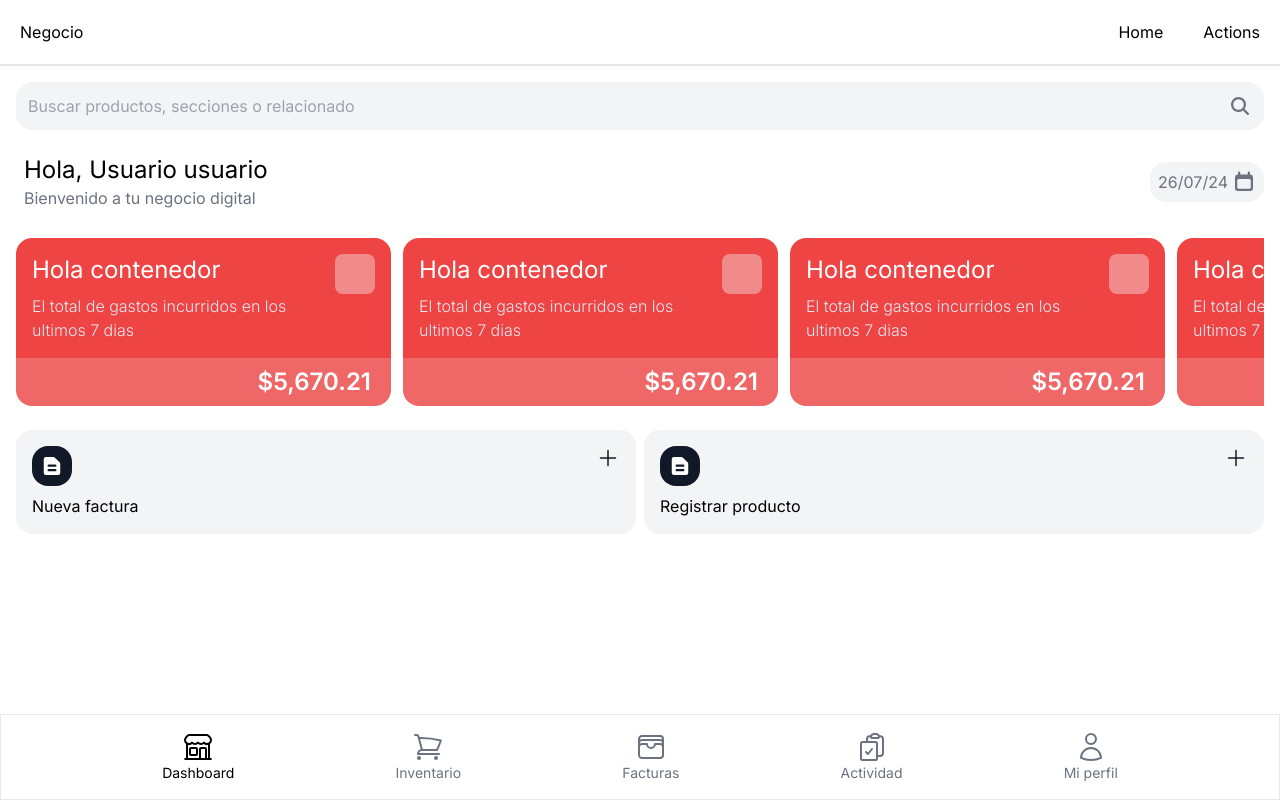
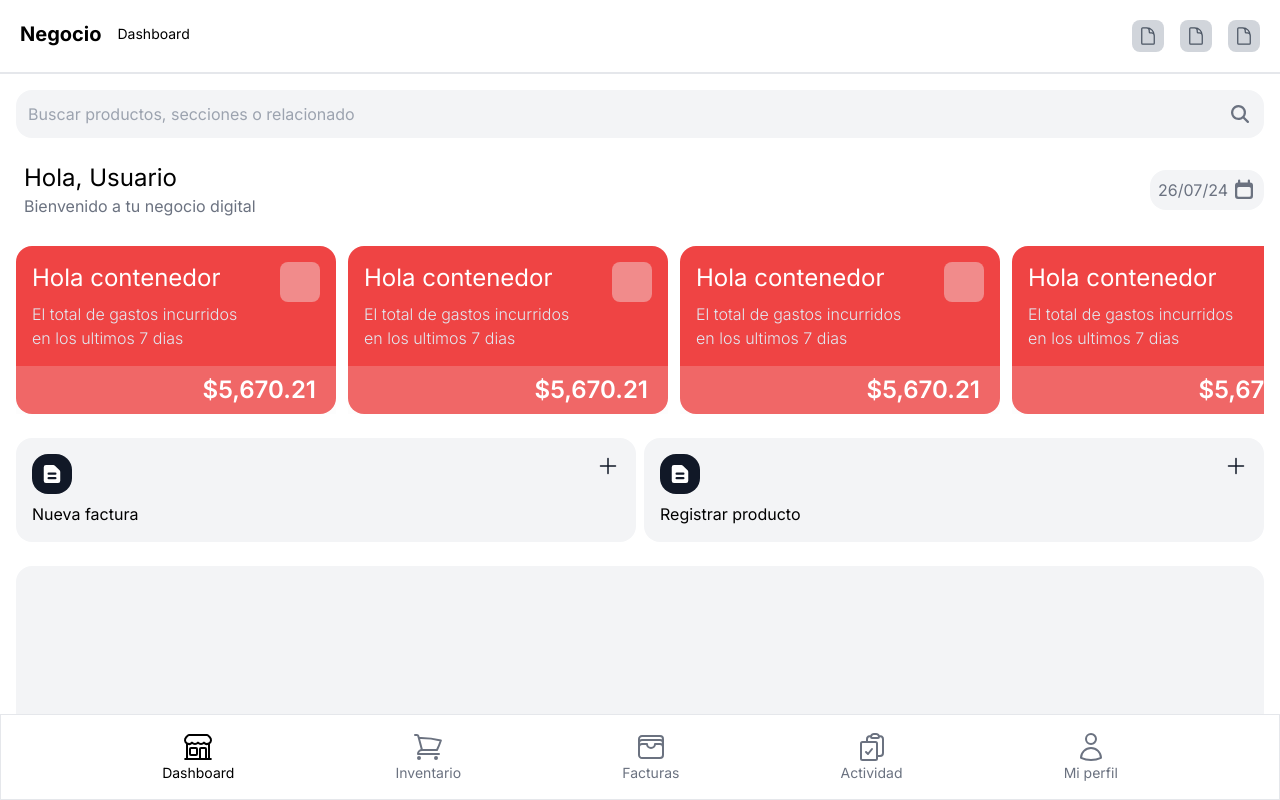
Before and after one commit to Empresadgra/application, a Next.js app: page / in a window 1280 px wide. Built offline with nearby package versions, Linux system fonts and the light colour scheme.

Commit message:
Add navButton

```diff
--- a/src/app/page.tsx
+++ b/src/app/page.tsx
@@ -9,8 +9,8 @@ export default function Home() {
       {/*<Invoice />*/}
       <main className="flex min-h-screen w-full">
         <section className="hidden lg:block "></section>
-        <section className="flex flex-col justify-between items-center w-full">
-          <div className="flex flex-col items-center w-full">
+        <section className="flex flex-col justify-between items-center w-full min-h-full">
+          <div className="flex flex-col items-center w-full overflow-auto h-full">
             <Navbar />
             <Dashboard />
           </div>
--- /dev/null
+++ b/src/components/DailySales.tsx
@@ -0,0 +1,10 @@
+const DailySales = () => {
+  return (
+    <div className="h-[45%] w-full flex justify-between items-center rounded-2xl bg-gray-100">
+      <div></div>
+      <div></div>
+    </div>
+  );
+}
+
+export { DailySales };
--- a/src/components/Dashboard.tsx
+++ b/src/components/Dashboard.tsx
@@ -1,6 +1,7 @@
 import { CalendarIcon, MagnifyingGlassIcon } from "@heroicons/react/16/solid";
 import { StatisticCard } from "./StatisticCard";
 import { ActionButton } from "./ActionButton";
+import { DailySales } from "./DailySales";
 
 const Dashboard = (): JSX.Element => {
   return (
@@ -15,7 +16,7 @@ const Dashboard = (): JSX.Element => {
       </div>
       <div className="mt-6 mb-7 ml-2 rounded-lg flex justify-between items-center">
         <div>
-          <h1 className="text-2xl font-normal">Hola, Usuario usuario</h1>
+          <h1 className="text-2xl font-normal">Hola, Usuario</h1>
           <p className="text-gray-500">Bienvenido a tu negocio digital</p>
         </div>
         <button
@@ -36,6 +37,7 @@ const Dashboard = (): JSX.Element => {
         <ActionButton action={"Nueva factura"}/>
         <ActionButton action={"Registrar producto"}/>
       </div>
+      <DailySales />
     </div>
   );
 }
--- /dev/null
+++ b/src/components/NavButton.tsx
@@ -0,0 +1,11 @@
+import { DocumentIcon } from "@heroicons/react/24/outline";
+
+const NavButton = (): JSX.Element => {
+  return (
+    <button className="size-8 flex justify-center items-center rounded-lg bg-gray-300">
+      <DocumentIcon className="size-5 text-gray-600"/>
+    </button>
+  );
+}
+
+export { NavButton };
--- a/src/components/Navbar.tsx
+++ b/src/components/Navbar.tsx
@@ -1,12 +1,21 @@
+import { NavButton } from "./NavButton";
+
 const Navbar = (): JSX.Element => {
   return (
     <nav className="w-full p-5 flex justify-between border-b-2">
       <div>
-        <h2>Negocio</h2>
+        <h2 className="text-sm flex items-center gap-4"><b className="text-xl">Negocio</b> Dashboard</h2>
       </div>
-      <ul className="flex gap-10">
-        <li>Home</li>
-        <li>Actions</li>
+      <ul className="flex gap-4">
+        <li>
+          <NavButton />
+        </li>
+        <li>
+          <NavButton />
+        </li>
+        <li>
+          <NavButton />
+        </li>
       </ul>
     </nav>
   );
--- a/src/components/StatisticCard.tsx
+++ b/src/components/StatisticCard.tsx
@@ -1,6 +1,6 @@
 const StatisticCard = (): JSX.Element => {
   return (
-    <div className="min-h-[150px] w-full max-w-[500px] min-w-[375px] bg-red-500 rounded-2xl flex flex-col justify-between text-white">
+    <div className="min-h-[150px] w-full max-w-[500px] min-w-[320px] bg-red-500 rounded-2xl flex flex-col justify-between text-white">
       <div className="flex gap-8 p-4">
         <div className="flex flex-col">
           <h3 className="text-2xl mb-2">Hola contenedor</h3>
```
